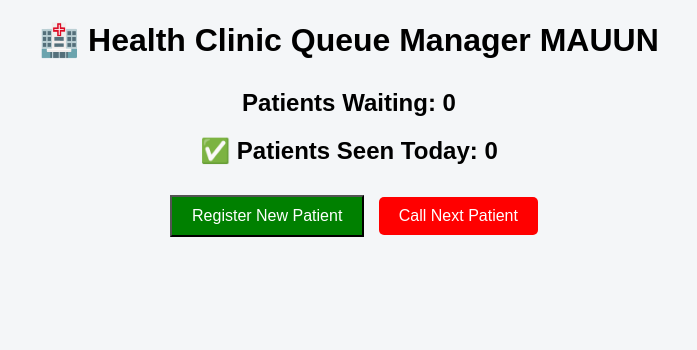
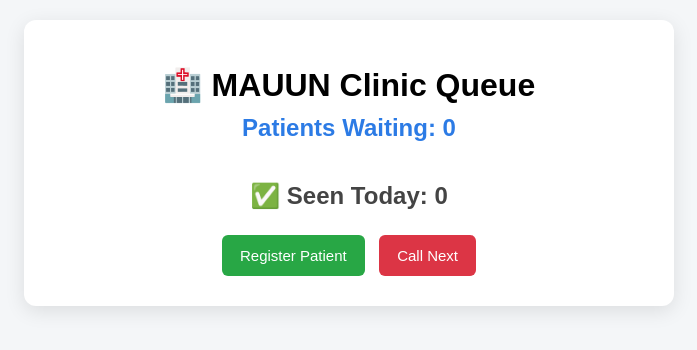
Before and after one commit to stancov1204/health-clinic-queue-maaun, a Flask app: page / in a window 1280 px wide. Shown: the top 350 px of the page, without its empty margins (291-988 px from the left). Run offline with Flask 3, Linux system fonts and the light colour scheme.

Commit message:
Upgraded Version (Clean, modern, still simple)

```diff
--- a/templates/index.html
+++ b/templates/index.html
@@ -1,32 +1,101 @@
 <!DOCTYPE html>
 <html lang="en">
 <head>
+    <meta charset="UTF-8">
+    <meta name="viewport" content="width=device-width, initial-scale=1.0">
     <title>MAUUN Clinic Queue</title>
+
     <style>
         body {
-            font-family: Arial;
+            font-family: Arial, sans-serif;
+            background: #f4f6f8;
+            margin: 0;
+            padding: 20px;
+        }
+
+        .container {
+            max-width: 600px;
+            margin: auto;
+            background: white;
+            padding: 25px;
+            border-radius: 12px;
+            box-shadow: 0 5px 20px rgba(0,0,0,0.1);
             text-align: center;
-            background: #f4f6f8; /* new small change */
-       }
-        ul { list-style: none; padding: 0; }
+        }
+
+        h1 {
+            margin-bottom: 10px;
+        }
+
+        h2 {
+            margin: 10px 0;
+            color: #444;
+        }
+
+        .queue-count {
+            color: #2c7be5;
+        }
+
+        ul {
+            list-style: none;
+            padding: 0;
+            margin: 20px 0;
+            max-height: 300px;
+            overflow-y: auto;
+        }
+
         li {
             background: #f0f0f0;
-            margin: 10px;
-            padding: 10px;
+            margin: 8px 0;
+            padding: 12px;
             border-radius: 8px;
-            word-wrap: break-word; /* new small change */
+            text-align: left;
+            font-size: 15px;
+            word-wrap: break-word;
         }
-        button {
-            padding: 10px 20px;
-            font-size: 16px;
-            margin: 10px;
-            cursor: pointer; /* new small change */
-       }
+
+        li:hover {
+            background: #e6e6e6;
+        }
+
+        .buttons {
+            margin-top: 20px;
+        }
+
+        .btn {
+            display: inline-block;
+            padding: 12px 18px;
+            margin: 5px;
+            border-radius: 6px;
+            text-decoration: none;
+            color: white;
+            font-size: 15px;
+        }
+
+        .btn-green {
+            background: #28a745;
+        }
+
+        .btn-green:hover {
+            background: #218838;
+        }
+
+        .btn-red {
+            background: #dc3545;
+        }
+
+        .btn-red:hover {
+            background: #c82333;
+        }
     </style>
 </head>
+
 <body>
-   <h1 style="margin-bottom:15px;">🏥 Health Clinic Queue Manager MAUUN</h1>
-   <h2 style="padding-top:10px;">Patients Waiting: {{ queue|length }}</h2>
+
+<div class="container">
+    <h1>🏥 MAUUN Clinic Queue</h1>
+
+    <h2 class="queue-count">Patients Waiting: {{ queue|length }}</h2>
 
     <ul>
         {% for patient in queue %}
@@ -34,9 +103,13 @@
         {% endfor %}
     </ul>
 
-   <h2 style="text-align:center;">✅ Patients Seen Today: {{ seen_today }}</h2>
+    <h2>✅ Seen Today: {{ seen_today }}</h2>
 
-    <a href="/register"><button style="background:green;color:white">Register New Patient</button></a>
-    <a href="/serve" title="Serve the next patient in queue" style="background:red;color:white;padding:10px 20px;border-radius:5px;text-decoration:none;display:inline-block;">Call Next Patient</a>
+    <div class="buttons">
+        <a href="/register" class="btn btn-green">Register Patient</a>
+        <a href="/serve" class="btn btn-red" title="Serve the next patient">Call Next</a>
+    </div>
+</div>
+
 </body>
 </html>
```
